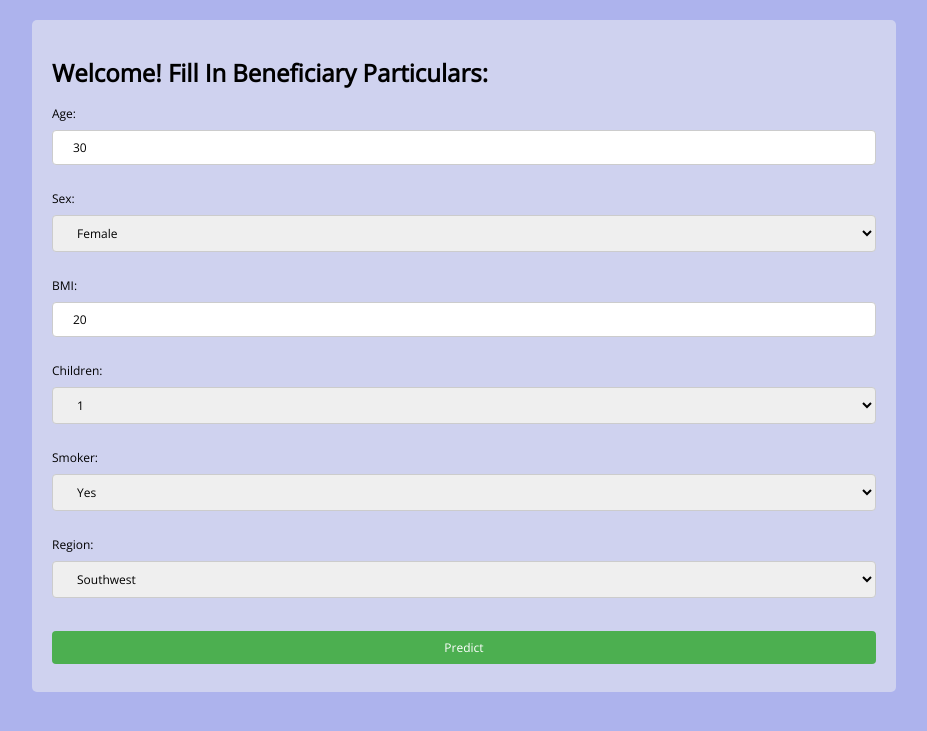
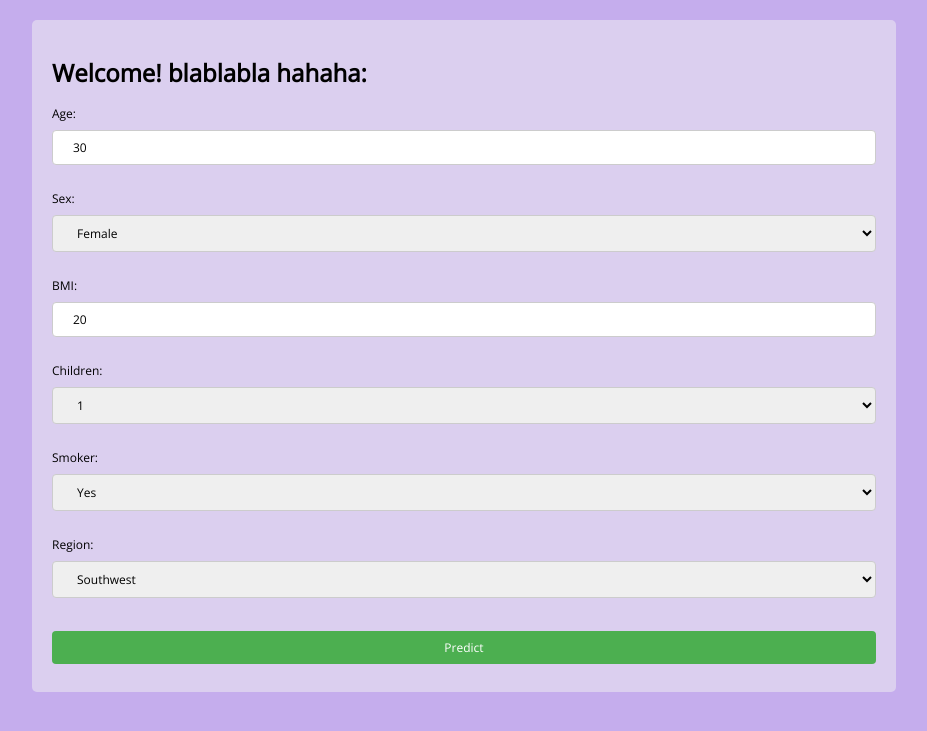
Before and after one commit to LeeShengDa/Lesson8-CICD-Demo, a Flask app: page / in a window 1280 px wide. Shown: the top 731 px of the page, without its empty margins (176-1103 px from the left). Run offline with Flask 3, Linux system fonts and the light colour scheme.

Commit message:
update welcome message and background color

```diff
--- a/src/static/css/style.css
+++ b/src/static/css/style.css
@@ -3,7 +3,7 @@
 body {
     /* Source: https://fonts.google.com/specimen/Open+Sans */
     font-family: 'Open Sans', sans-serif;
-    background: #adb3ed;
+    background: #c5aded;
     font-size: 12px;
 }
 
--- a/src/templates/index.html
+++ b/src/templates/index.html
@@ -7,7 +7,7 @@
 </head>
 <body>
     <div>
-        <h1>Welcome! Fill In Beneficiary Particulars:</h1>
+        <h1>Welcome! blablabla hahaha:</h1>
         <form method="POST">
             <label for="age">Age:</label><br>
             <input type="text" id="age" name="age" value="30"><br><br>
```
